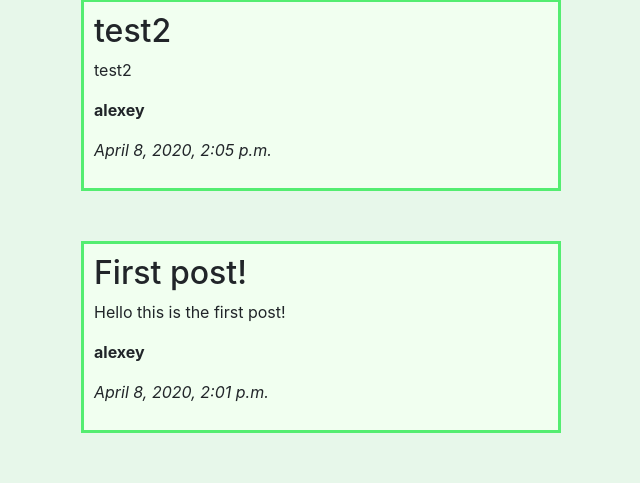
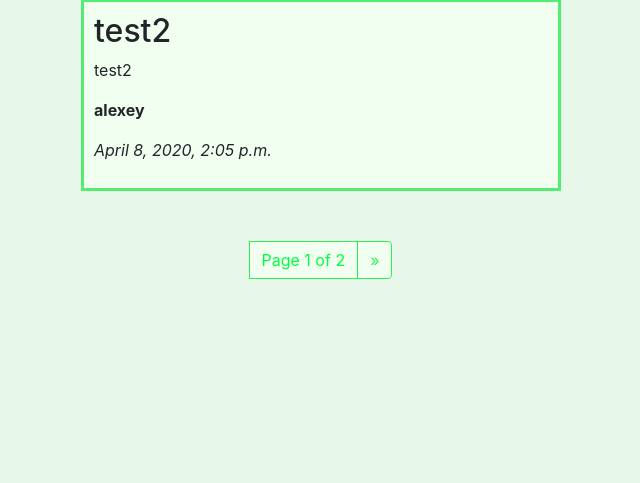
Before and after one commit to mojjjiiia/fnotes, a Django app: page /index/ in a window 1280 px wide. Shown: the part 2407-2890 px from the top of the page, without its empty margins (319-959 px from the left). After the commit the page ends 2686 px from the top, so only its background shows below. Run offline with Django 3.2, Linux system fonts and the light colour scheme; data comes from the database, SQL or seed files in the repository; both versions use the stored data as it was after the commit; some libraries are stand-ins or nearby versions.

Commit message:
added pagination

```diff
--- a/free_desk/desk/static/desk/style.css
+++ b/free_desk/desk/static/desk/style.css
@@ -24,7 +24,7 @@
     margin: 0 15px;
     padding: 10px;
     border: solid;
-    border-color: #54ed71
+    border-color: #54ed71;
 }
 
 .text-bold {
@@ -67,3 +67,34 @@
 .main-bgcolor {
     background-color: #e7f7ea;
 }
+
+
+
+.pagination > li > a
+{
+    background-color: #f1fff0;
+    color: #2ef052;
+    border-color: #2ef052;
+}
+
+.pagination > li
+{
+    background-color: #f1fff0;
+    color: #00ff40;
+    border-color: #2ef052;
+}
+
+.pagination > li > a:hover,
+.pagination > li > span:hover
+{
+    color: #f1fff0;
+    background-color: #2ef052;
+    border-color: #f1fff0;
+}
+
+.pagination > li:hover
+{
+    background-color: #f1fff0;
+    color: #00ff40;
+    border-color: #2ef052;
+}
--- a/free_desk/desk/templates/desk/post_list.html
+++ b/free_desk/desk/templates/desk/post_list.html
@@ -7,6 +7,7 @@
 </header>
 
 <div class="postlist">
+
 	{% for post in post_list %}
 		<div class="postlist-box bgcolor">
 			<h2>{{ post.subject }}</h2>
@@ -15,6 +16,33 @@
 			<p class="text-italic">{{ post.pub_date }}</p>
 		</div>
 	{% endfor %}
+
+{% if is_paginated %}
+
+<nav aria-label="Post navigation">
+  <ul class="pagination justify-content-center">
+		{% if page_obj.has_previous %}
+	    <li class="page-item">
+				<a class="page-link" href="{% url 'desk:index'%}?page={{ page_obj.previous_page_number }}">
+					<span aria-hidden="true">&laquo;</span>
+	        <span class="sr-only">Previous</span>
+				</a>
+			</li>
+		{% endif %}
+    <li class="page-item page-link">Page {{ page_obj.number }} of {{ page_obj.paginator.num_pages }}</li>
+		{% if page_obj.has_next %}
+	    <li class="page-item">
+				<a class="page-link" href="{% url 'desk:index'%}?page={{ page_obj.next_page_number }}">
+					<span aria-hidden="true">&raquo;</span>
+          <span class="sr-only">Next</span>
+				</a>
+			</li>
+		{% endif %}
+  </ul>
+</nav>
+
+{% endif %}
 </div>
 
+
 {% endblock %}
--- a/free_desk/desk/views.py
+++ b/free_desk/desk/views.py
@@ -9,6 +9,7 @@ from django.views.generic import ListView, FormView
 
 
 class IndexView(ListView):
+    paginate_by = 10
     model = Post
     ordering = '-pub_date'
 
```
Also changed, not shown: free_desk/db.sqlite3.
